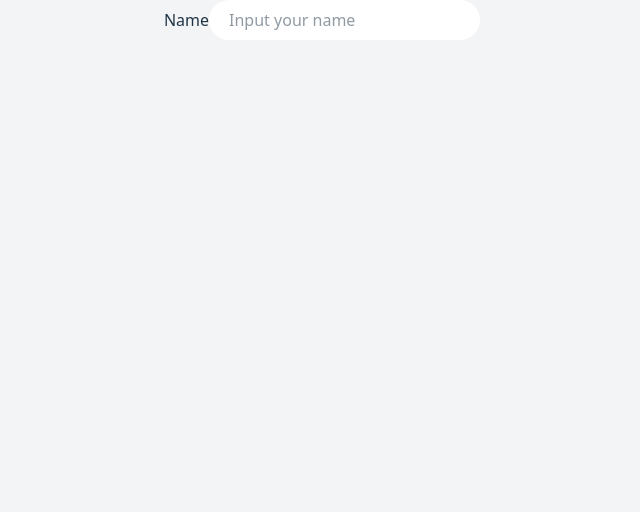
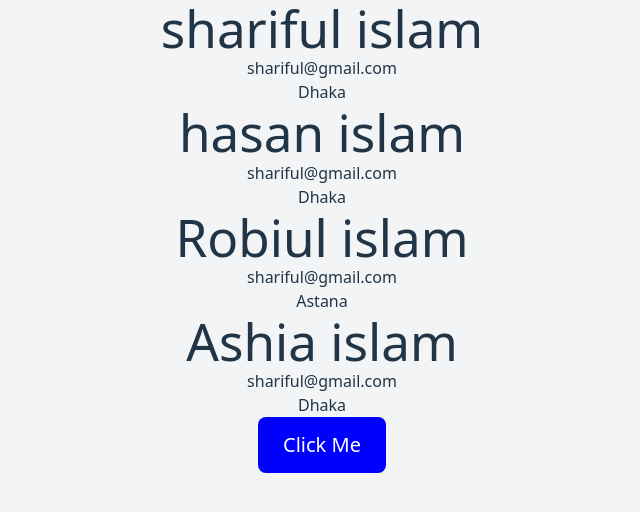
Before and after one commit to sharifulb07/reactjs, a React (Vite) app: page / in a window 1280 px wide. Shown: the top 512 px of the page, without its empty margins (318-958 px from the left). Built offline with nearby package versions, Linux system fonts and the light colour scheme.

Commit message:
Greet Button and other comps practice

```diff
--- a/src/App.jsx
+++ b/src/App.jsx
@@ -4,18 +4,55 @@ import React from 'react';
 import Header from './components/Header';
 import Main from './components/Main';
 import Footer from './components/Footer';
+import Greet from './components/Greet';
+import Button from './components/Button';
 
 function App() {
-  const [myName, setMyName] = React.useState('')
 
+  const userInfo = [
+    {
+      id: 1,
+      username: "shariful islam",
+      email: "shariful@gmail.com",
+      location: "Dhaka",
+    }
+    ,
+    {
+      id: 2,
+      username: "hasan islam",
+      email: "shariful@gmail.com",
+      location: "Dhaka",
+    }
+    ,
+    {
+      id: 3,
+      username: "Robiul islam",
+      email: "shariful@gmail.com",
+      location: "Astana",
+    }
+    ,
+    {
+      id: 4,
+      username: "Ashia  islam",
+      email: "shariful@gmail.com",
+      location: "Dhaka",
+    }
+    ,
+  ]
 
   return (
     <div className='flex flex-col items-center  h-screen bg-gray-100'>
-      <form action="">
-        <label htmlFor="name">Name</label>
-        <input onChange={(e)=>setMyName(e.target.value)} type="text" id='name' className='bg-white px-5 py-2 rounded-[30px] border-none focus:outline-none hover:border-none' placeholder='Input your name' />
-      </form>
-      <p>{myName}</p>
+
+      {
+        userInfo.map(({ id, username, email, location }) => (
+          <div key={id}>
+            <h1>{username}</h1>
+            <h2>{email}</h2>
+            <p>{location}</p>
+          </div>
+        ))
+      }
+      <Button color="white" bg="blue" fontSize={20}>Click Me</Button>
     </div>
   )
 }
--- /dev/null
+++ b/src/components/Button.jsx
@@ -0,0 +1,16 @@
+import React from "react";
+
+export default function Button({ color, bg, fontSize, children }) {
+    const styles = {
+        backgroundColor: bg,
+        color: color,
+        fontSize: fontSize+'px',
+    }
+    return(
+        <button style={styles}>
+            {children}
+
+        </button>
+
+    )
+}
--- /dev/null
+++ b/src/components/Greet.jsx
@@ -0,0 +1,15 @@
+
+import React from 'react';
+
+export default function Greet({name}){
+    const greetings='Hello';
+    const date=new Date();
+    return(
+        <div>
+            <h1>{`${greetings} ${name}`}</h1>
+            <p className='text-blue-500 font-medium text-[25px]'>{`${date.getDate()}/${date.getMonth()}/${date.getFullYear()}`}</p>
+
+
+        </div>
+    )
+}
```
